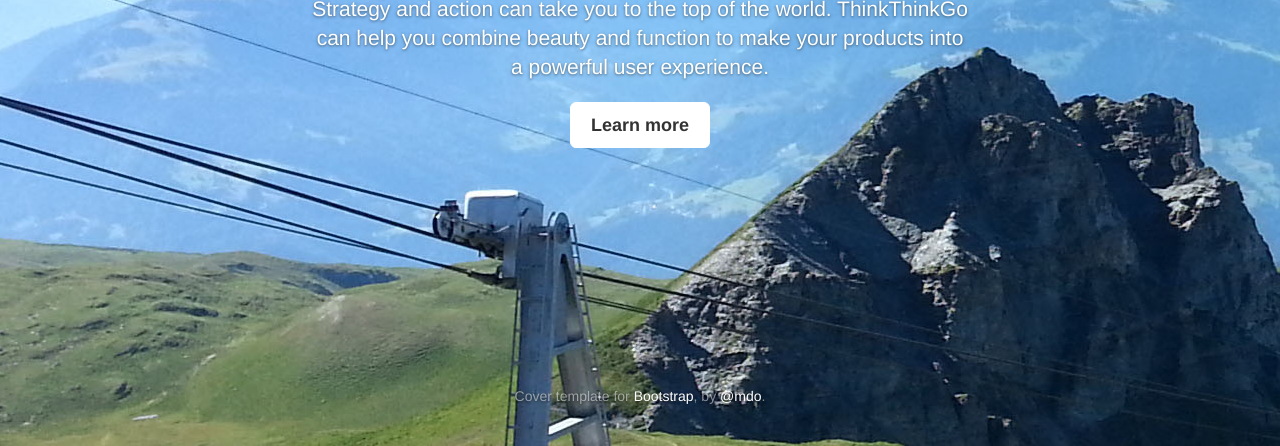
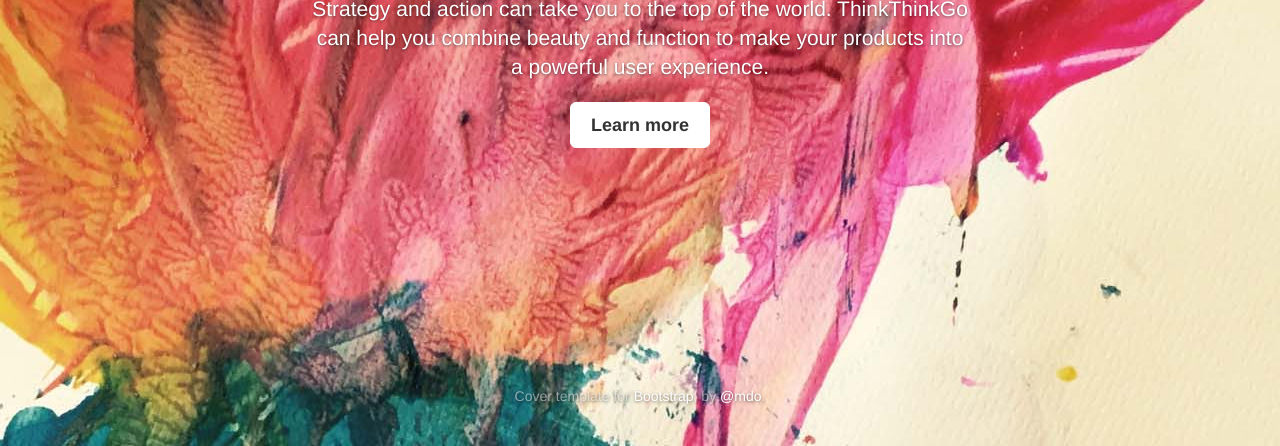
Before and after one commit to pelowok/thinkthinkgo, a plain HTML site: page index.html in a window 1280 px wide. Shown: the part 354-800 px from the top of the page. Drawn offline with nearby package versions, Linux system fonts and the light colour scheme.

Commit message:
Update cover.css

```diff
--- a/styles/cover.css
+++ b/styles/cover.css
@@ -68,10 +68,10 @@ body {
 #animate-area	{
   /*width: 40%;*/
   /*height: 30%;*/
-  background-image: url(../content/bg5.jpg);
+  background-image: url(../content/bg.jpg), url(../content/bg2.jpg), url(../content/bg5.jpg);
   background-repeat: repeat-x;
-  background-position: 0 0;
-  animation: animatedBackground1 40s linear infinite;
+  background-position: 0 0, 100% 0, 200% 0;
+  animation: animatedBackground1 20s linear infinite;
 }
 
 .cover-container {
```
